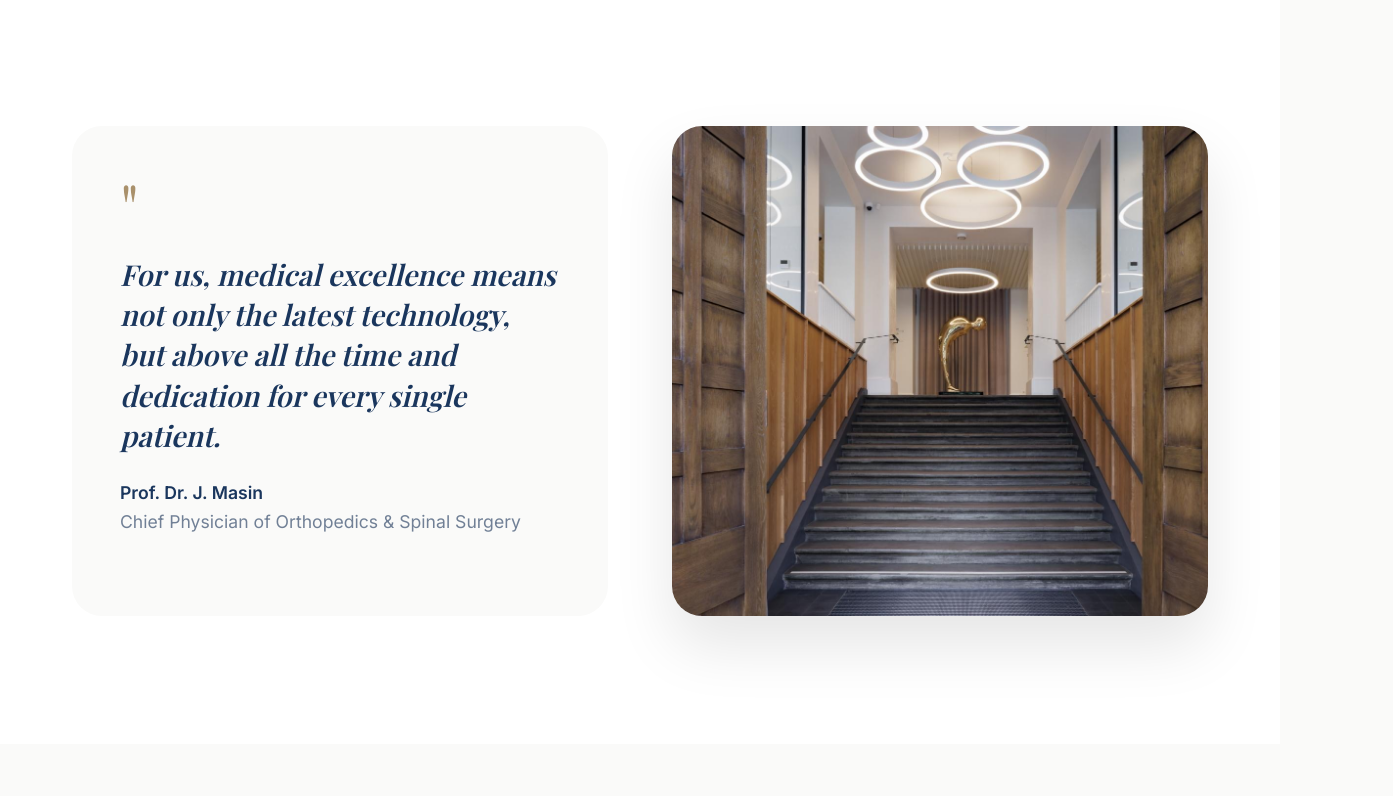
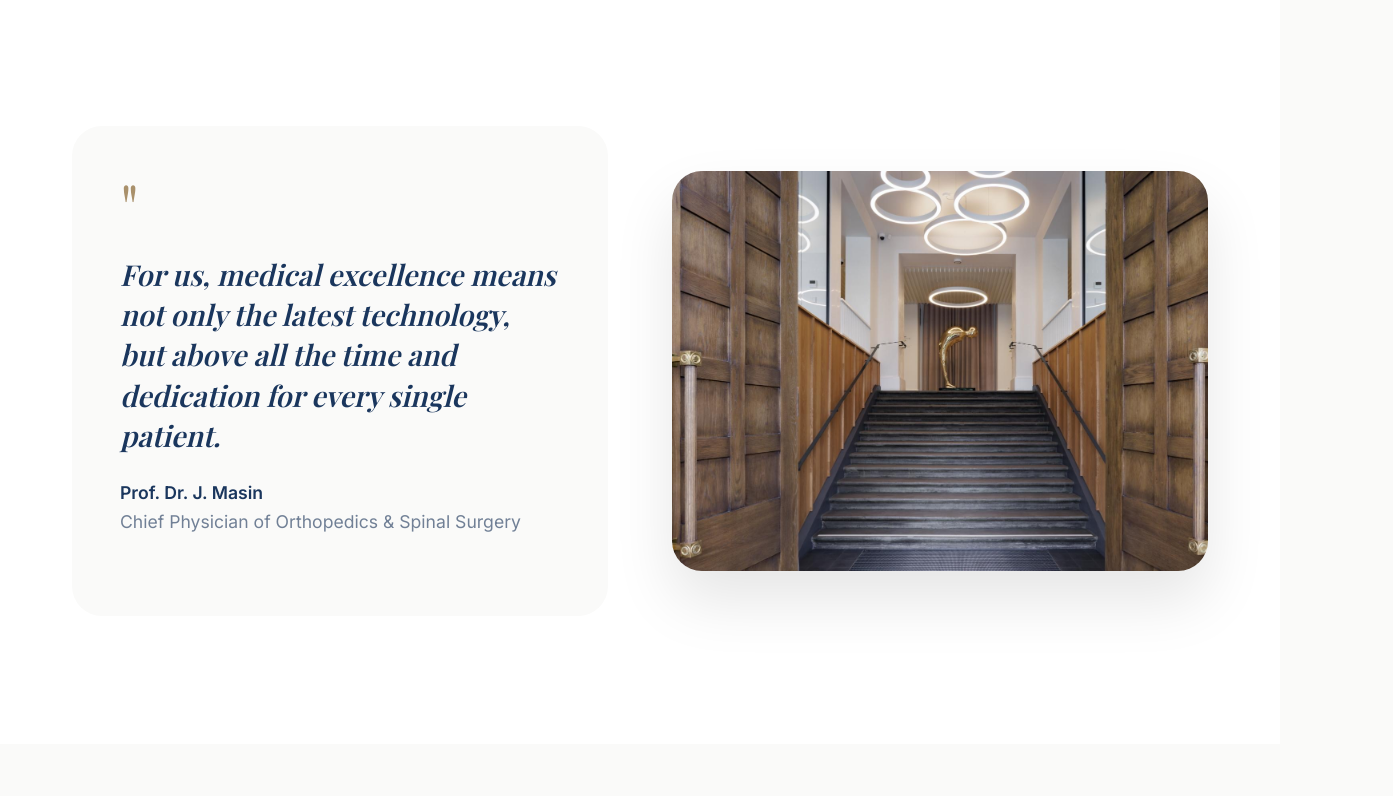
Before and after one commit to justin-boch-solutions/regeneration-clinic, a Next.js app: page /en/ in a window 1280 px wide. Shown: the part 2124-2920 px from the top of the page, 1393 px wide, since content can reach past the window. Built offline with nearby package versions, Linux system fonts and the light colour scheme.

Commit message:
fix: resolve mobile grid overflow, broken image height, and global harmony issues

```diff
--- a/src/app/[lang]/page.tsx
+++ b/src/app/[lang]/page.tsx
@@ -136,7 +136,7 @@ export default async function Home({ params }: { params: Promise<{ lang: 'de'|'e
 
       {/* TEAM PREVIEW SECTION (With 3D Image Tilt) */}
       <section className="section" style={{ backgroundColor: 'var(--white)' }}>
-        <div className="container" style={{ display: 'grid', gridTemplateColumns: 'repeat(auto-fit, minmax(400px, 1fr))', gap: '4rem', alignItems: 'center' }}>
+        <div className="container" style={{ display: 'grid', gridTemplateColumns: 'repeat(auto-fit, minmax(280px, 1fr))', gap: '4rem', alignItems: 'center' }}>
           <ScrollReveal direction="right">
             <div style={{ position: 'relative', background: 'var(--bg-color)', borderRadius: '30px', padding: '4rem 3rem' }}>
               <div style={{ fontSize: '4rem', color: 'var(--primary-color)', lineHeight: 0.5, marginBottom: '2rem', fontFamily: 'var(--font-serif)' }}>"</div>
@@ -150,7 +150,7 @@ export default async function Home({ params }: { params: Promise<{ lang: 'de'|'e
             </div>
           </ScrollReveal>
 
-          <ScrollReveal direction="left" style={{ position: 'relative', minHeight: '400px', height: '100%', borderRadius: '30px', boxShadow: '0 30px 60px rgba(0,0,0,0.1)', overflow: 'hidden' }} className="interactive">
+          <ScrollReveal direction="left" style={{ position: 'relative', height: '400px', width: '100%', borderRadius: '30px', boxShadow: '0 30px 60px rgba(0,0,0,0.1)', overflow: 'hidden' }} className="interactive">
             <Image
               src="/images/image010.jpg"
               alt="Medizinisches Team"
@@ -173,7 +173,7 @@ export default async function Home({ params }: { params: Promise<{ lang: 'de'|'e
             </div>
           </ScrollReveal>
 
-          <div style={{ display: 'grid', gridTemplateColumns: 'repeat(auto-fit, minmax(350px, 1fr))', gap: '4rem', alignItems: 'flex-start' }}>
+          <div style={{ display: 'grid', gridTemplateColumns: 'repeat(auto-fit, minmax(280px, 1fr))', gap: '4rem', alignItems: 'flex-start' }}>
 
             {/* Visual Anchor (Sticky Image) */}
             <ScrollReveal direction="right" style={{ position: 'sticky', top: '120px' }} className="desktop-only-sticky">
@@ -247,7 +247,7 @@ export default async function Home({ params }: { params: Promise<{ lang: 'de'|'e
             </div>
           </ScrollReveal>
 
-          <div style={{ display: 'grid', gridTemplateColumns: 'repeat(auto-fit, minmax(320px, 1fr))', gap: '2.5rem', marginTop: '4rem' }}>
+          <div style={{ display: 'grid', gridTemplateColumns: 'repeat(auto-fit, minmax(280px, 1fr))', gap: '2.5rem', marginTop: '4rem' }}>
             {dict.reviews.items.map((rev, i) => (
               <ScrollReveal key={i} delay={i * 150} direction="up" style={{ padding: '3rem 2.5rem', background: 'var(--bg-color)', borderRadius: '20px', border: '1px solid var(--border-color)', boxShadow: '0 15px 35px rgba(0,0,0,0.03)', position: 'relative' }} className="interactive">
                 <div style={{ color: '#f59e0b', fontSize: '1.4rem', marginBottom: '1.5rem', letterSpacing: '2px' }}>★★★★★</div>
--- a/src/app/globals.css
+++ b/src/app/globals.css
@@ -38,6 +38,8 @@
 
 html {
   scroll-behavior: smooth;
+  overflow-x: hidden;
+  max-width: 100vw;
 }
 
 body {
```
